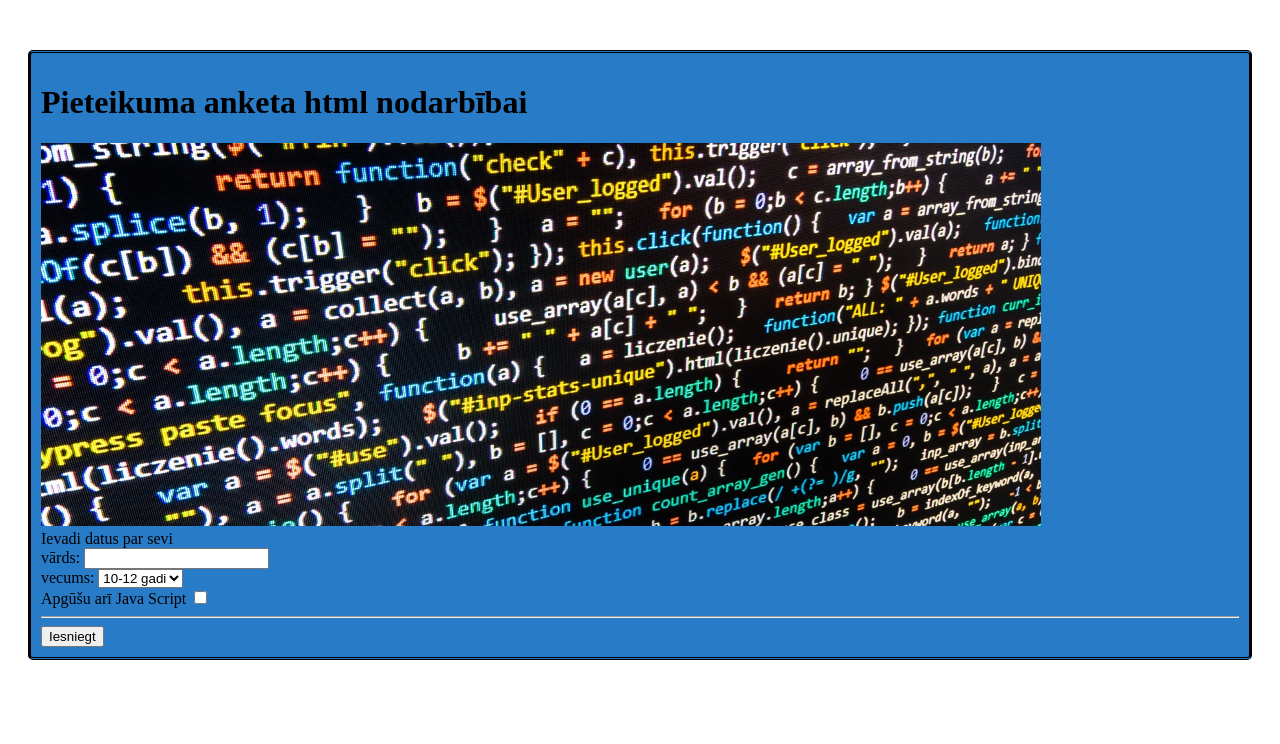
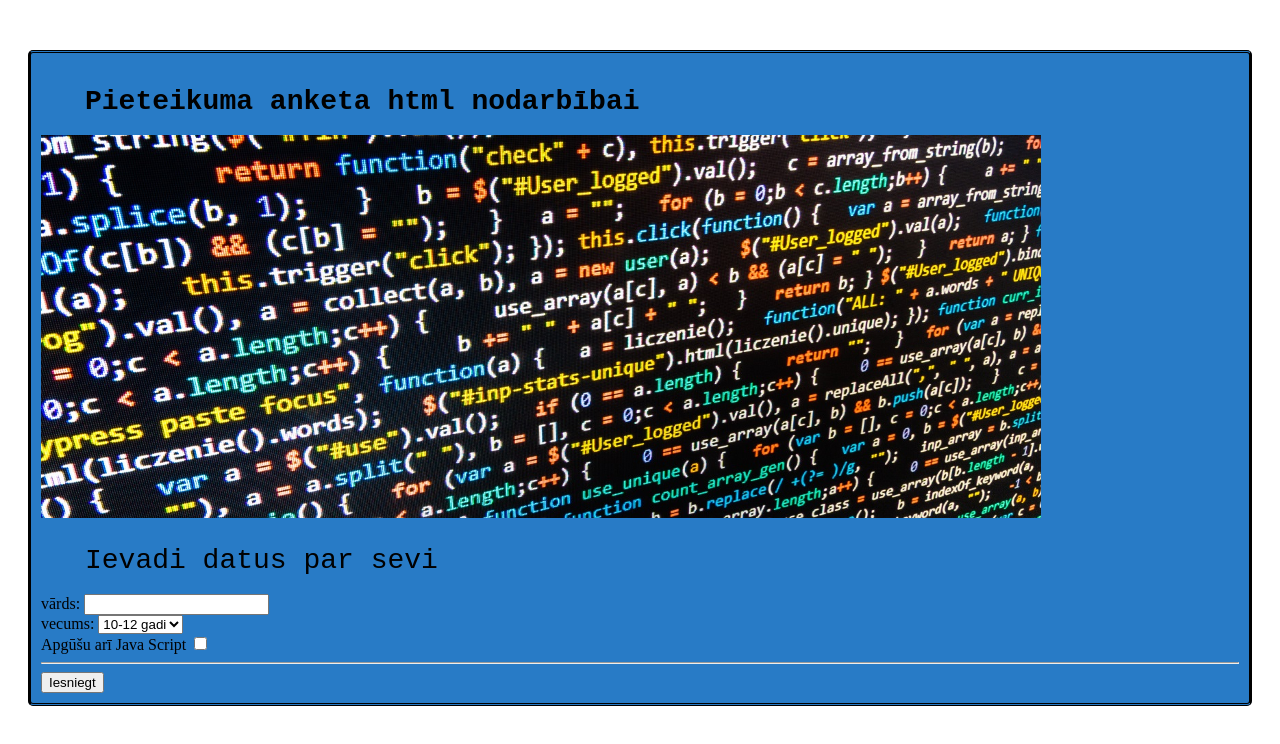
Before and after one commit to ancenata/projekts1, a plain HTML site: page index.html in a window 1280 px wide. Drawn offline with Linux system fonts and the light colour scheme.

Commit message:
Update index.html

```diff
--- a/index.html
+++ b/index.html
@@ -6,10 +6,10 @@
 </head>
   <body>
     <div class="arejaKaste">
-    <h1>Pieteikuma anketa html nodarbībai</h1>
+    <h1 class="teksts">Pieteikuma anketa html nodarbībai</h1>
      <img src="kods.png" alt="bilde">
      <br>
-      <p1>Ievadi datus par sevi</p1>
+      <p1 class="teksts">Ievadi datus par sevi</p1>
        <form>
         <label for="vards"> vārds:</label>
         <input type="text" name="vards">
```
